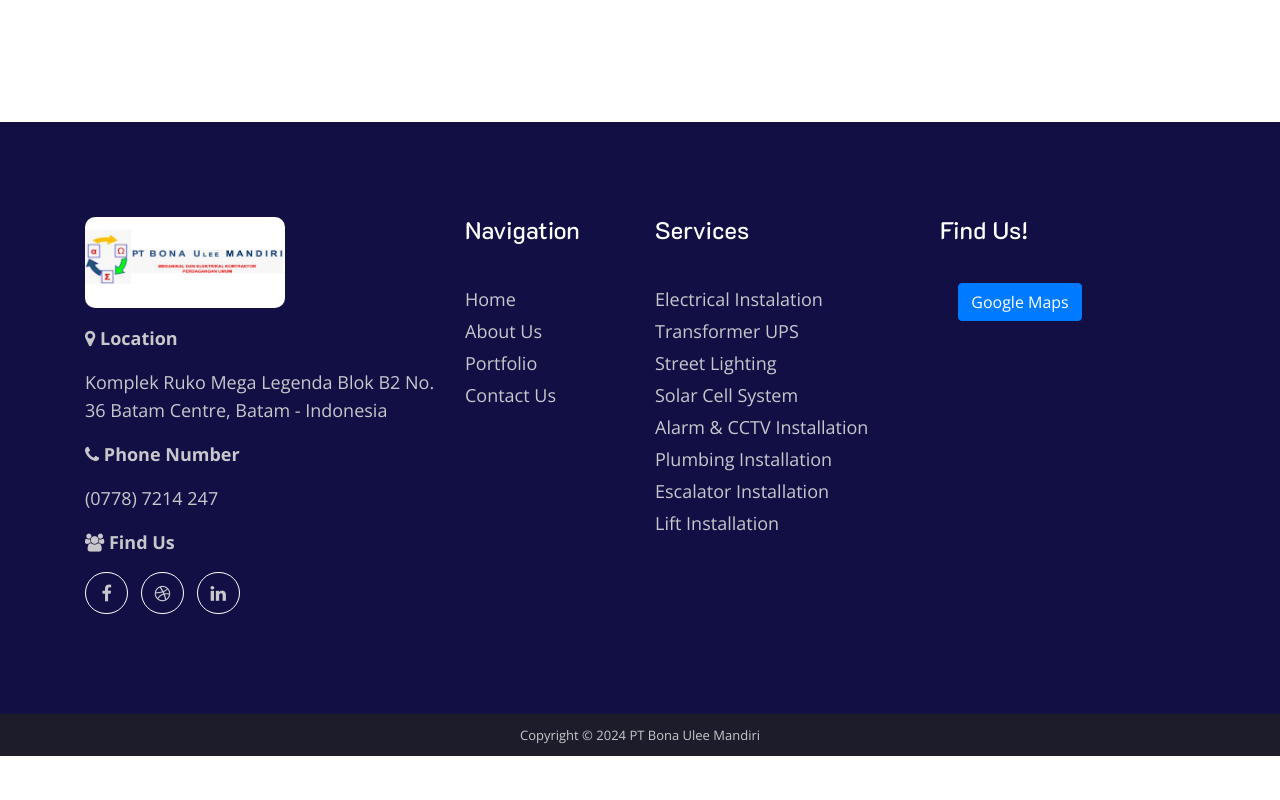
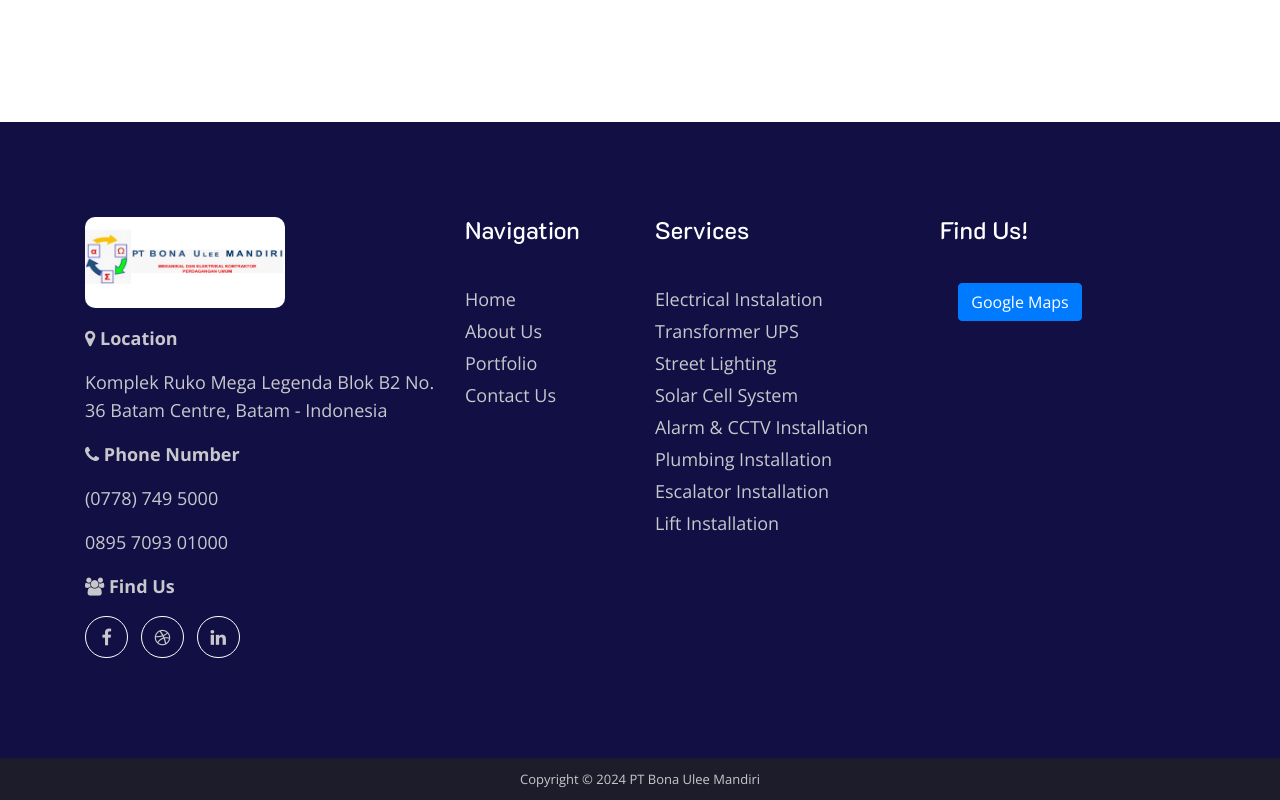
Before and after one commit to bonario10/BonaUleeMandiri, a plain HTML site: page contact.html in a window 1280 px wide. Shown: the part 1350-2150 px from the top of the page. Before the commit the page ends 2106 px from the top, so only its background shows below. Drawn offline with nearby package versions, Linux system fonts and the light colour scheme.

Commit message:
Update contact.html

```diff
--- a/contact.html
+++ b/contact.html
@@ -168,7 +168,8 @@
                             <p><i class="fa fa-map-marker" aria-hidden="true"></i><strong> Location</strong></p>
                             <p>Komplek Ruko Mega Legenda Blok B2 No. 36 Batam Centre, Batam - Indonesia</p>
                             <p><i class="fa fa-phone" aria-hidden="true"></i><strong> Phone Number</strong></p>
-                            <p>(0778) 7214 247</p>
+                             <p>(0778) 749 5000</p>
+                            <p>0895 7093 01000</p>
                             <p><i class="fa fa-users" aria-hidden="true"></i><strong> Find Us</strong></p>
                             <div class="footer-social">
                                 <ul class="list-inline">
```
